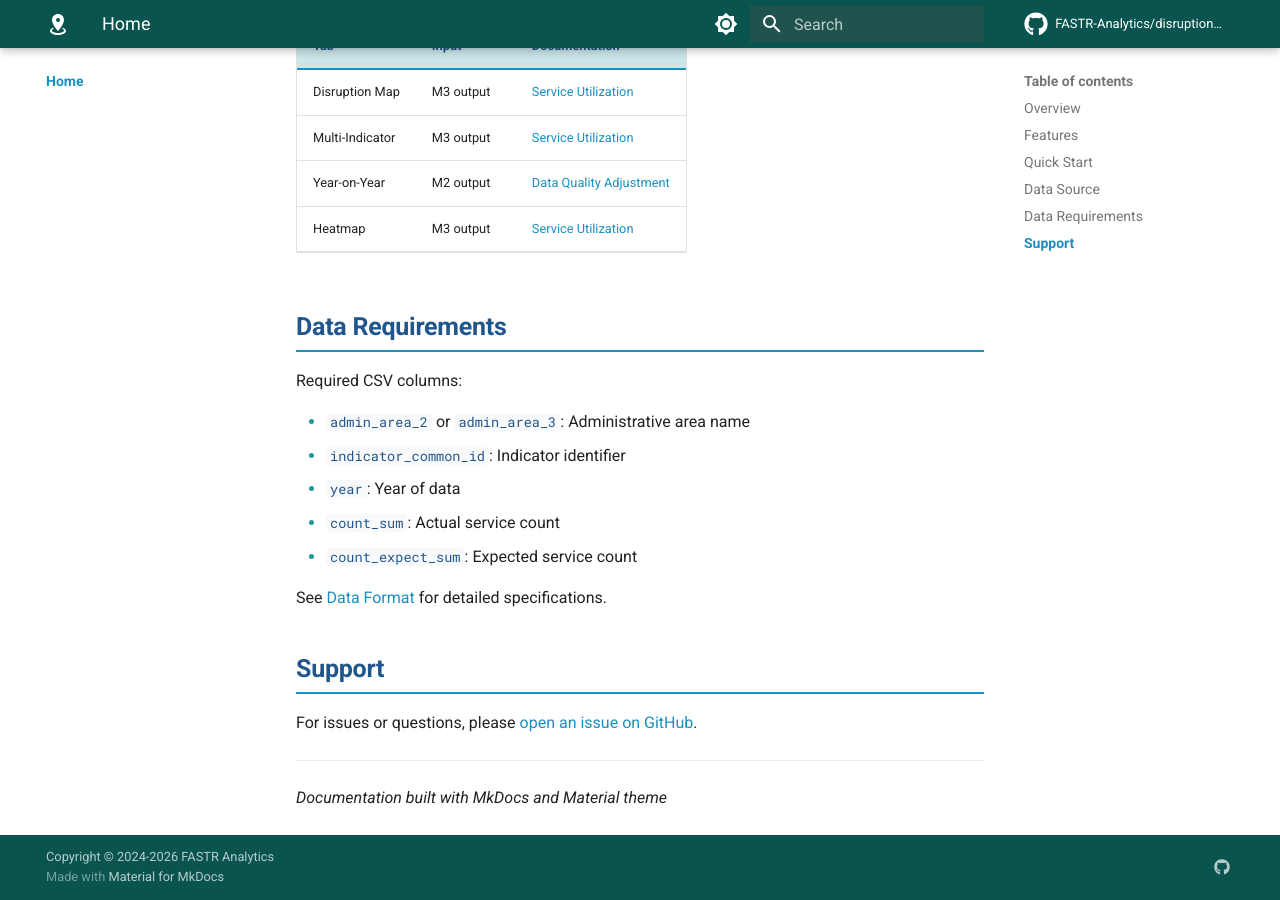
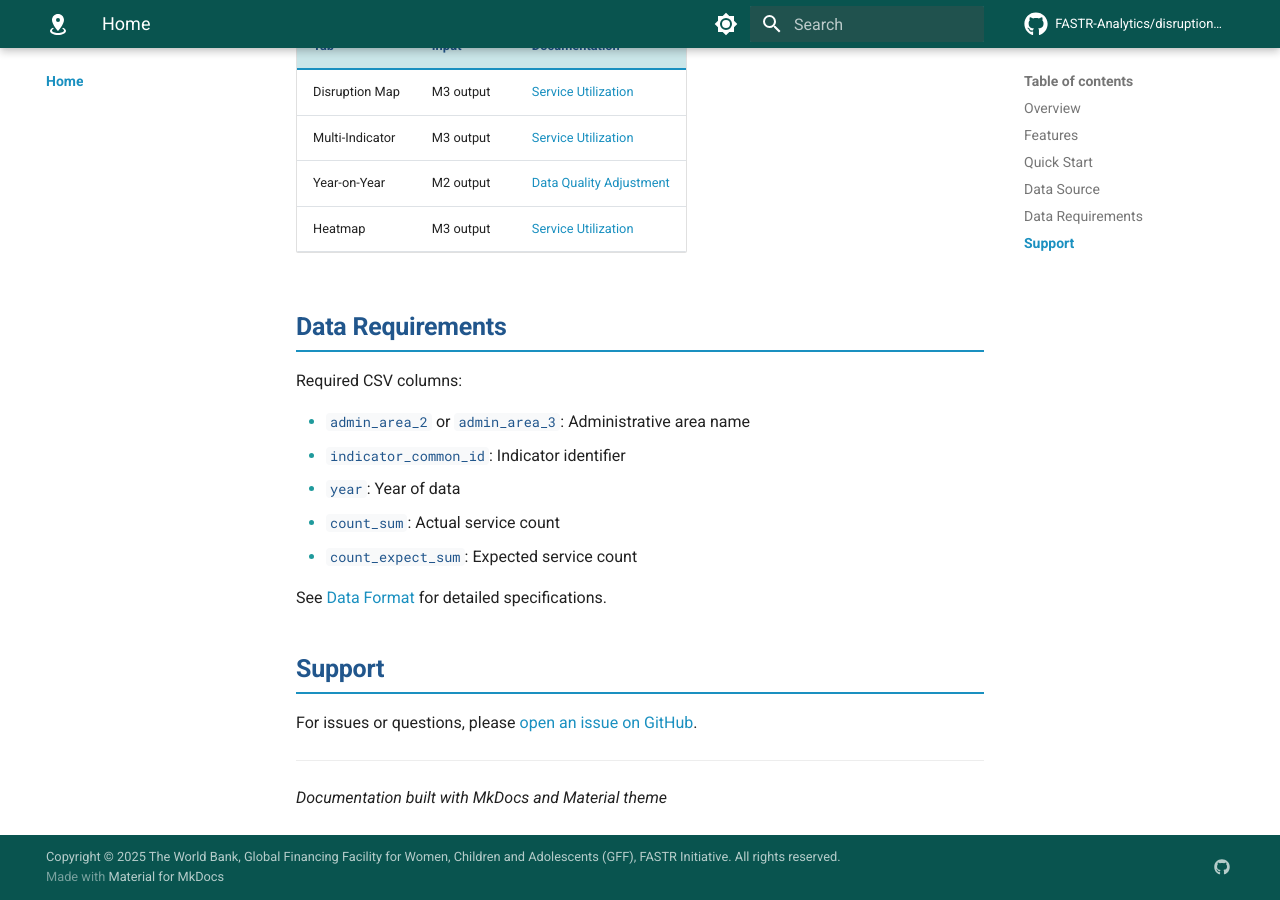
Before and after one commit to FASTR-Analytics/disruption-mapping, an MkDocs documentation site: the page built from docs/index.md, in a window 1280 px wide and 900 px high, scrolled down 1248 px. Built offline with MkDocs 1.6.1 and Material for MkDocs 9.7.7, drawn with Linux system fonts in a browser that asks for light colours; comment, search, counter and statistics services are not loaded.

Commit message:
Update copyright and license to World Bank/GFF/FASTR proprietary
- Add LICENSE file with proprietary terms
- Update README.md license section and frontmatter
- Update mkdocs.yml footer copyright

Co-Authored-By: Claude Opus 4.5 <noreply@anthropic.com>

```diff
--- a/mkdocs.yml
+++ b/mkdocs.yml
@@ -7,7 +7,7 @@ repo_name: FASTR-Analytics/disruption-mapping
 repo_url: https://github.com/FASTR-Analytics/disruption-mapping
 edit_uri: edit/main/docs/
 
-copyright: Copyright &copy; 2024-2026 FASTR Analytics
+copyright: Copyright &copy; 2025 The World Bank, Global Financing Facility for Women, Children and Adolescents (GFF), FASTR Initiative. All rights reserved.
 
 theme:
   name: material
```
Also changed, not shown: README.md (+4 -2 lines), 1 other file.
